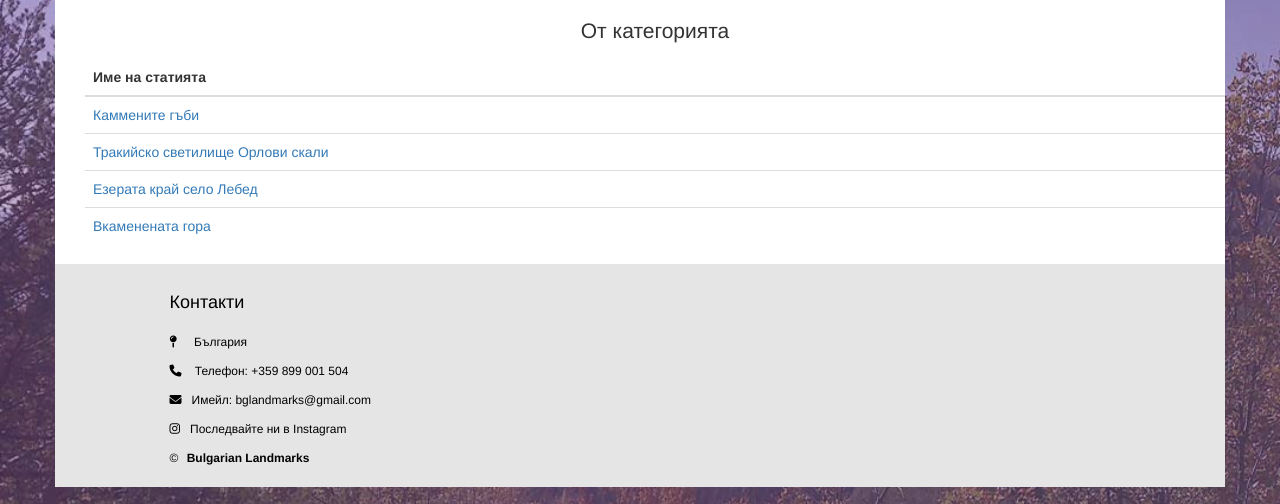
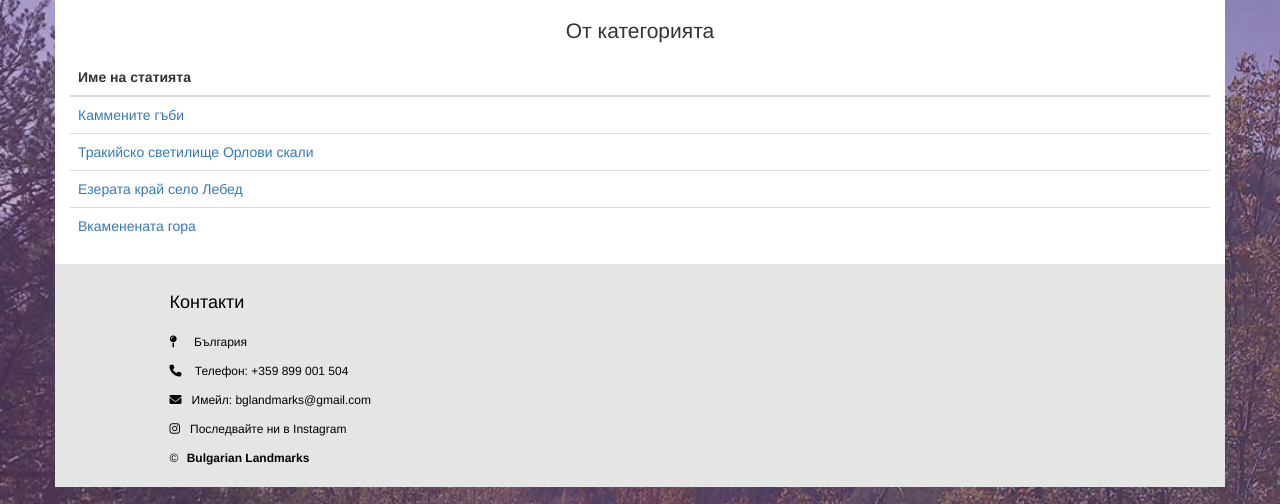
Before and after one commit to stefanstankov/bglandmarks, a PHP site: page /utroba_cave.php in a window 1280 px wide. Shown: the part 1856-2360 px from the top of the page. Run offline with PHP 8.4, Linux system fonts and the light colour scheme; some libraries are stand-ins or nearby versions.

Commit message:
adding table

```diff
--- a/utroba_cave.php
+++ b/utroba_cave.php
@@ -53,7 +53,8 @@ ini_set('display_errors', 1);
 					<div class="fb-comments" data-width="100%" data-numposts="5"></div>
 				</div>
 			</div>
-			<div class="container">
+			<div class="row">
+				<div class="col-md-12">
 				<h2>От категорията</h2>
 				<table class="table">
 					<thead>
@@ -77,6 +78,7 @@ ini_set('display_errors', 1);
 					</tbody>
 					</table>
 			</div>
+				</div>
 </div>
 			<script>
 	 function initMap() {
```
